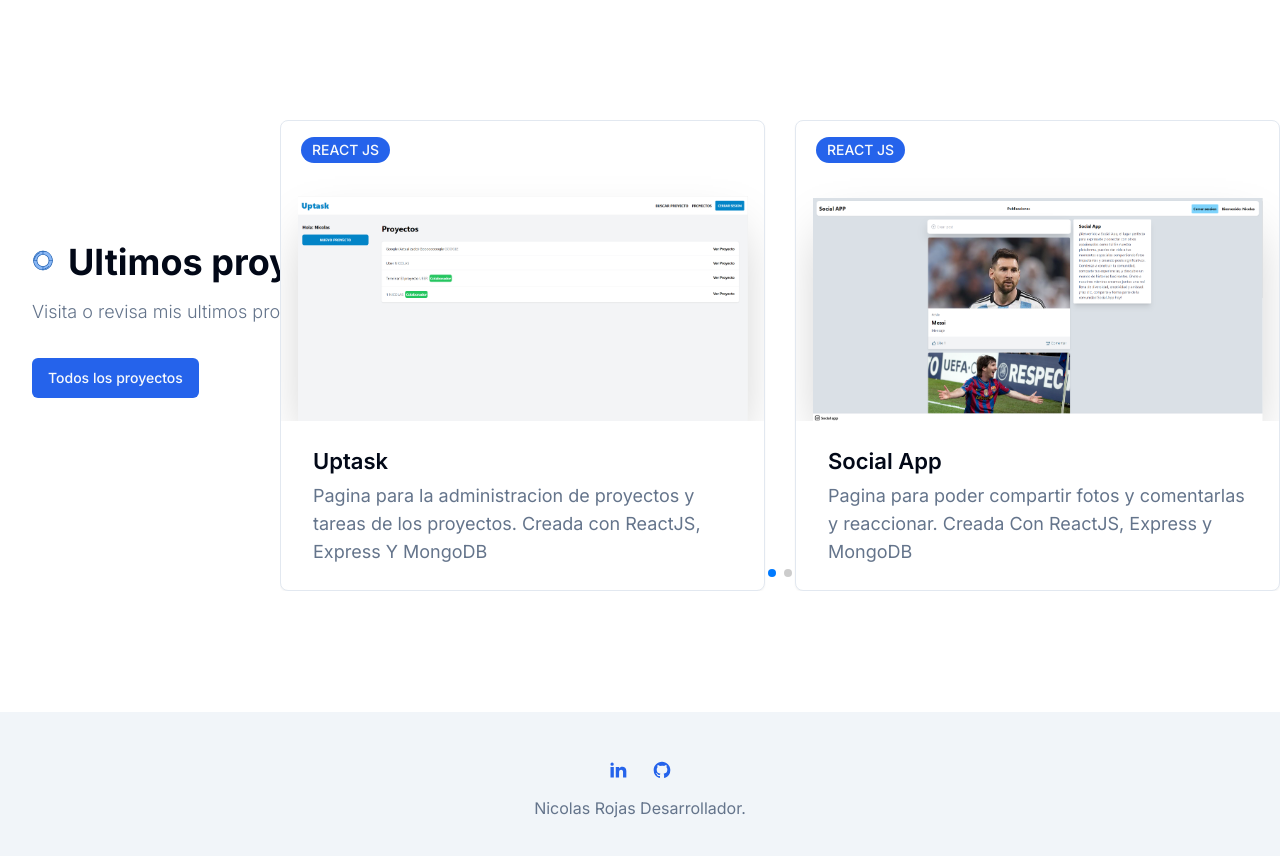
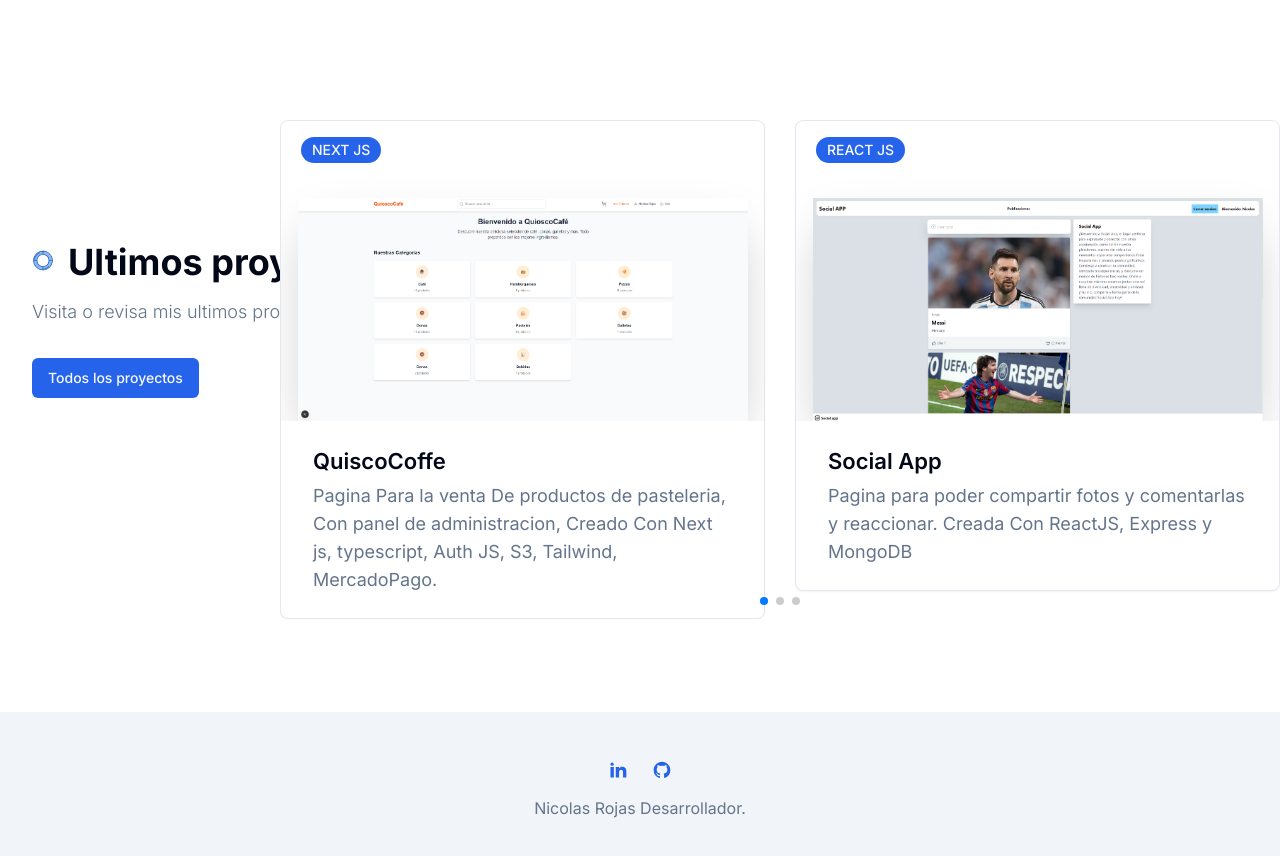
Before and after one commit to niko1275/nrojas-portafolio, a Next.js app: page / in a window 1280 px wide. Shown: the part 1540-2396 px from the top of the page. Built offline with nearby package versions, Linux system fonts and the light colour scheme.

Commit message:
nuevo proyecto

```diff
--- a/app/projects/page.jsx
+++ b/app/projects/page.jsx
@@ -13,12 +13,12 @@ const projectData = [
       github:'https://github.com/niko1275/dashboard-e',
     },
     {
-        image: '/work/uptaks.png',
-        category: 'React JS',
-        name: 'Uptask',
+        image: '/work/QuiscoCoffe.png',
+        category: 'Next JS',
+        name: 'QuiscoCoffe',
         description:
-          'Pagina para la administracion de proyectos y tareas Creada con ReactJS, TailwindCSS, Express y MongoDB',
-        link: 'https://mernstask-frontend.vercel.app',
+          'Pagina Para la venta De productos de pasteleria, Con panel de administracion, Creado Con Next js, typescript, Auth JS, S3, Tailwind, MercadoPago.',
+        link: 'https://quisco-coffe.vercel.app',
         github: 'https://github.com/niko1275',
       },
       {
--- a/components/Work.jsx
+++ b/components/Work.jsx
@@ -13,12 +13,12 @@ import ProjectCard from '@/components/ProjectCard';
 
 const projectData = [
   {
-    image: '/work/uptaks.png',
-    category: 'react js',
-    name: 'Uptask',
+    image: '/work/QuiscoCoffe.png',
+    category: 'Next JS',
+    name: 'QuiscoCoffe',
     description:
-      'Pagina para la administracion de proyectos y tareas de los proyectos. Creada con ReactJS, Express Y MongoDB',
-    link: 'https://mernstask-frontend.vercel.app',
+      'Pagina Para la venta De productos de pasteleria, Con panel de administracion, Creado Con Next js, typescript, Auth JS, S3, Tailwind, MercadoPago.',
+    link: 'https://quisco-coffe.vercel.app',
     github: 'https://github.com/niko1275',
   },
   {
@@ -124,7 +124,7 @@ const Work = () => {
             pagination={{ clickable: true }}
           >
             {/* show only the first 4 projects for the slides */}
-            {projectData.slice(0, 3).map((project, index) => {
+            {projectData.slice(0, 4).map((project, index) => {
               return (
                 <SwiperSlide key={index} className=''>
                   <ProjectCard project={project} />
```
Also changed, not shown: public/work/QuiscoCoffe.png (added), 1 other file (tests, documents, lock files or other folders).
